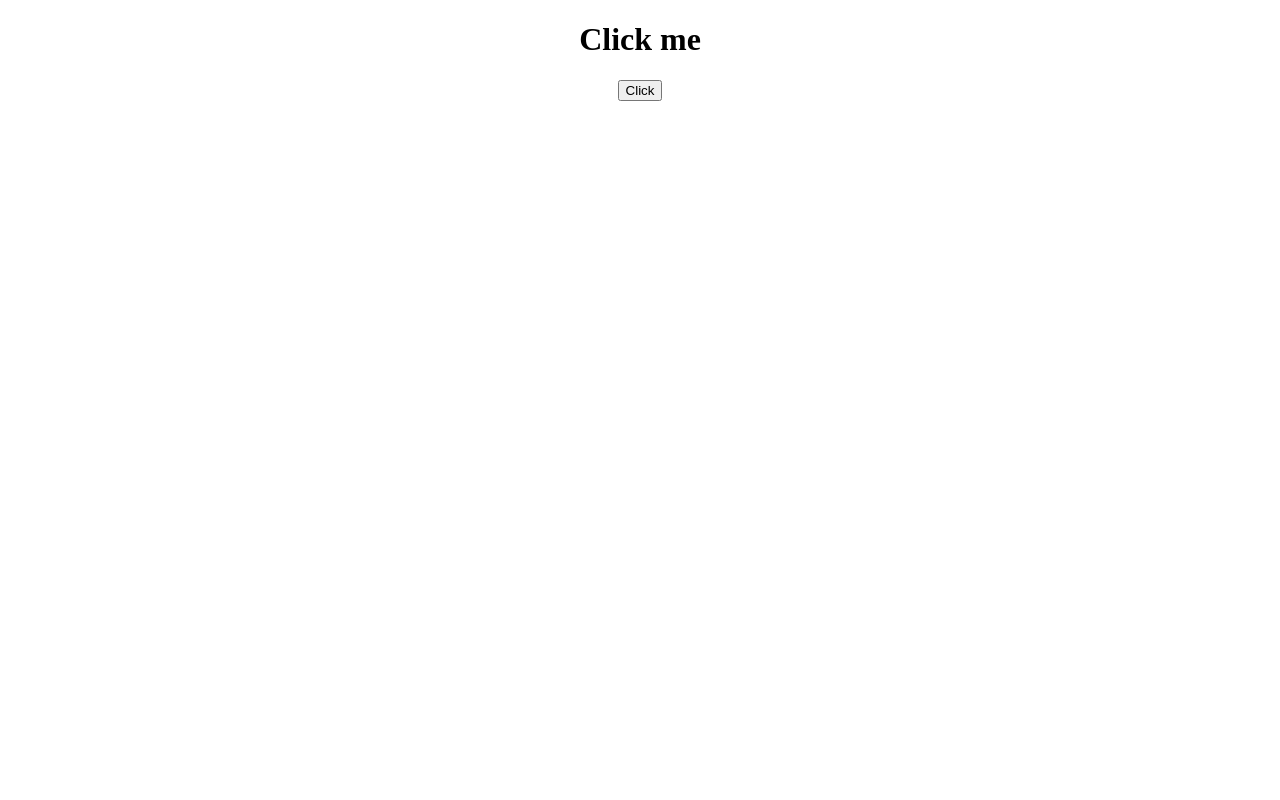
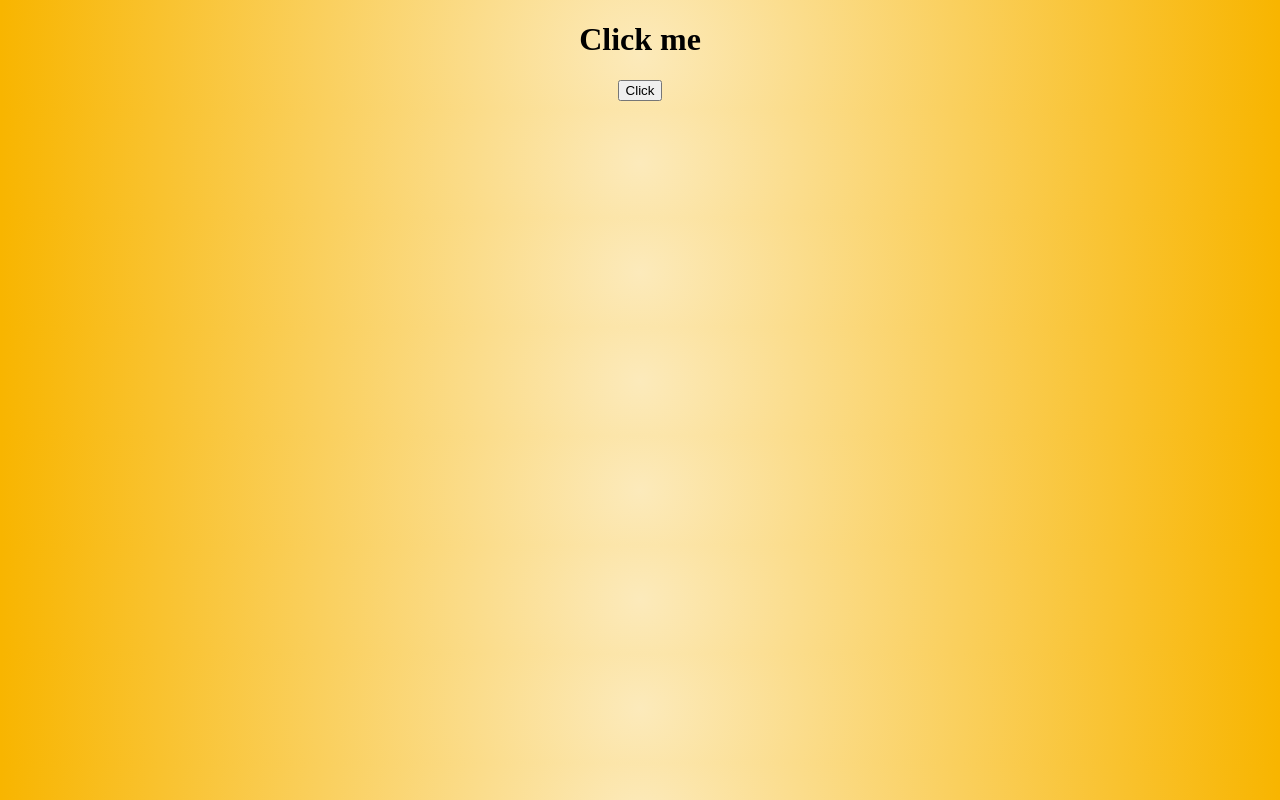
Before and after one commit to AdamSFelix/Click-me, a plain HTML site: page index.html in a window 1280 px wide. Drawn offline with Linux system fonts and the light colour scheme.

Commit message:
bgcolor added

```diff
--- a/styles.css
+++ b/styles.css
@@ -1,3 +1,4 @@
 body {
     text-align: center;
+    background-image: radial-gradient(circle farthest-side, #fceabb, #f8b500);
 }
```
